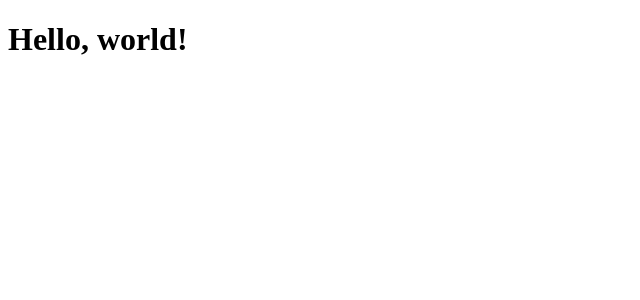
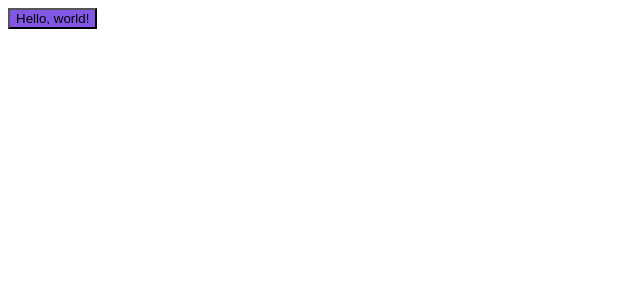
Before and after one commit to guirecordon/04-ignite-shop, a Next.js app: page / in a window 1280 px wide. Shown: the top 300 px of the page, without its empty margins (0-640 px from the left). Built offline with nearby package versions, Linux system fonts and the light colour scheme.

Commit message:
install stitches

```diff
--- a/package.json
+++ b/package.json
@@ -9,6 +9,7 @@
     "lint": "next lint"
   },
   "dependencies": {
+    "@stitches/react": "^1.2.8",
     "next": "12.3.0",
     "react": "18.2.0",
     "react-dom": "18.2.0"
--- a/src/pages/index.tsx
+++ b/src/pages/index.tsx
@@ -1,3 +1,9 @@
+import { styled } from '../styles'
+
+const Button = styled('button', {
+  backgroundColor: '$rocketseat'
+})
+
 export default function Home() {
-  return <h1>Hello, world!</h1>;
+  return <Button>Hello, world!</Button>;
 }
--- /dev/null
+++ b/src/styles/index.ts
@@ -0,0 +1,18 @@
+import { createStitches } from '@stitches/react'
+
+export const {
+  config,
+  styled,
+  css,
+  globalCss,
+  keyframes,
+  getCssText,
+  theme,
+  createTheme,
+} = createStitches({
+  theme: {
+    colors: {
+      rocketseat: '#8257e6',
+    }
+  }
+})
```
Also changed, not shown: 1 other file (tests, documents, lock files or other folders).
